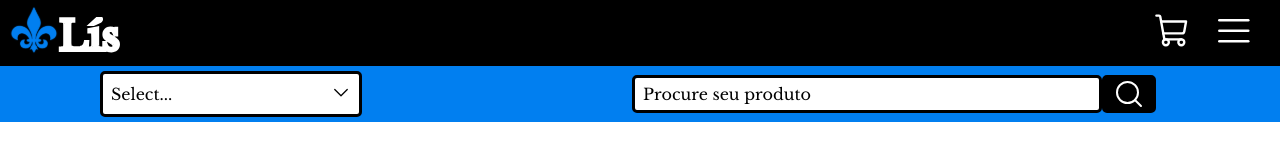
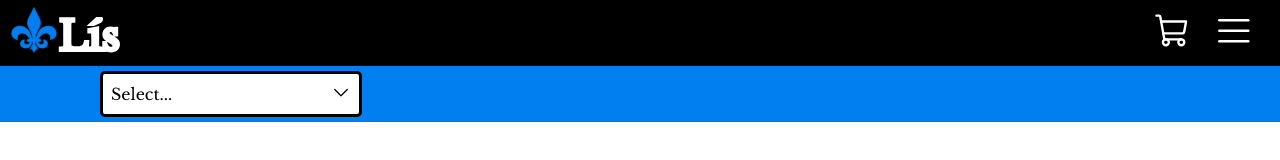
Before and after one commit to BRxBS/Ecommerce, a React (Vite) app in the folder app/: page / in a window 1280 px wide. Shown: the top 160 px of the page. Built offline with nearby package versions, Linux system fonts and the light colour scheme; data requests are answered from the project's data file.

Commit message:
cleaning-search-bar

```diff
--- a/app/src/components/BarTwo/index.jsx
+++ b/app/src/components/BarTwo/index.jsx
@@ -15,16 +15,8 @@ export function BarTwo() {
              />
 
       <div className="Wrapper">
-        <input
-          type="text"
-          placeholder="Procure seu produto"
-          className="searching_input"
-        />
 
-        <MagnifyingGlass
-          size={32}
-          className="MagnifyingGlass"
-        />
+
       </div>
     </div>
   );
--- a/app/src/components/BarTwo/styles.scss
+++ b/app/src/components/BarTwo/styles.scss
@@ -79,26 +79,3 @@
     width: 50%;
 
 }
-.searching_input{
-    height: 1rem;
-    width: 70%;
-    padding: 0.50rem;
-    border: 0.20rem solid black;
-    border-radius: 5px;
-    color: black;
-    &::placeholder{
-        color: black;
-    }
-    font-family: inherit;
-    font-weight: 400;
-    font-size: medium;
-
-
-}
-.MagnifyingGlass{
-    color: white;
-    border: 0.20rem solid black;
-    border-radius: 5px;
-    width: 3rem;
-    background-color: black;
-}
```
